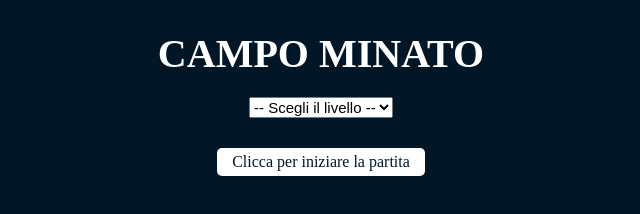
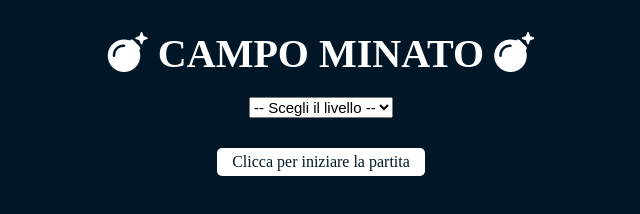
Before and after one commit to SimonaMartinucci/js-campominato-grid, a plain HTML site: page bonus/index.html in a window 1280 px wide. Shown: the whole page, without its empty margins (319-959 px from the left). Drawn offline with Linux system fonts and the light colour scheme.

Commit message:
fix: add bombs to title

```diff
--- a/bonus/index.html
+++ b/bonus/index.html
@@ -3,6 +3,8 @@
 <head>
     <meta charset="UTF-8">
     <meta name="viewport" content="width=device-width, initial-scale=1.0">
+    <!-- font awesome -->
+    <link rel="stylesheet" href="https://cdnjs.cloudflare.com/ajax/libs/font-awesome/6.5.2/css/all.min.css" integrity="sha512-SnH5WK+bZxgPHs44uWIX+LLJAJ9/2PkPKZ5QiAj6Ta86w+fsb2TkcmfRyVX3pBnMFcV7oQPJkl9QevSCWr3W6A==" crossorigin="anonymous" referrerpolicy="no-referrer" />
     <!-- css -->
     <link rel="stylesheet" href="css/style.css">
     <title>js-campominato-grid</title>
@@ -10,7 +12,10 @@
 <body>
 
     <header>
-        <h1>CAMPO MINATO</h1>
+        <h1><i class="fa-solid fa-bomb"></i>
+            CAMPO MINATO
+            <i class="fa-solid fa-bomb"></i>
+        </h1>
         <div class="choice">
             <select name="level">
                 <option value="">-- Scegli il livello --</option>
```
